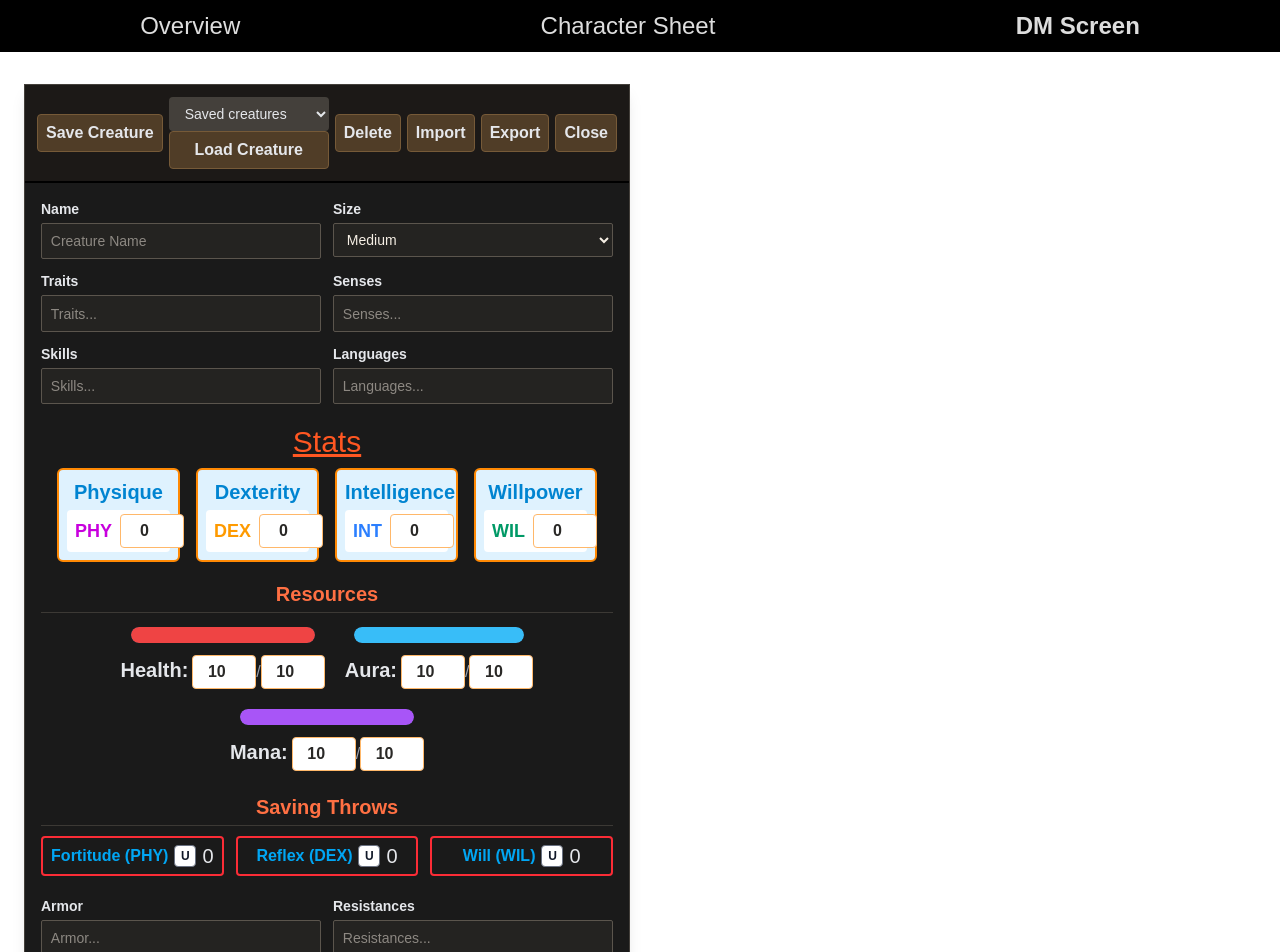
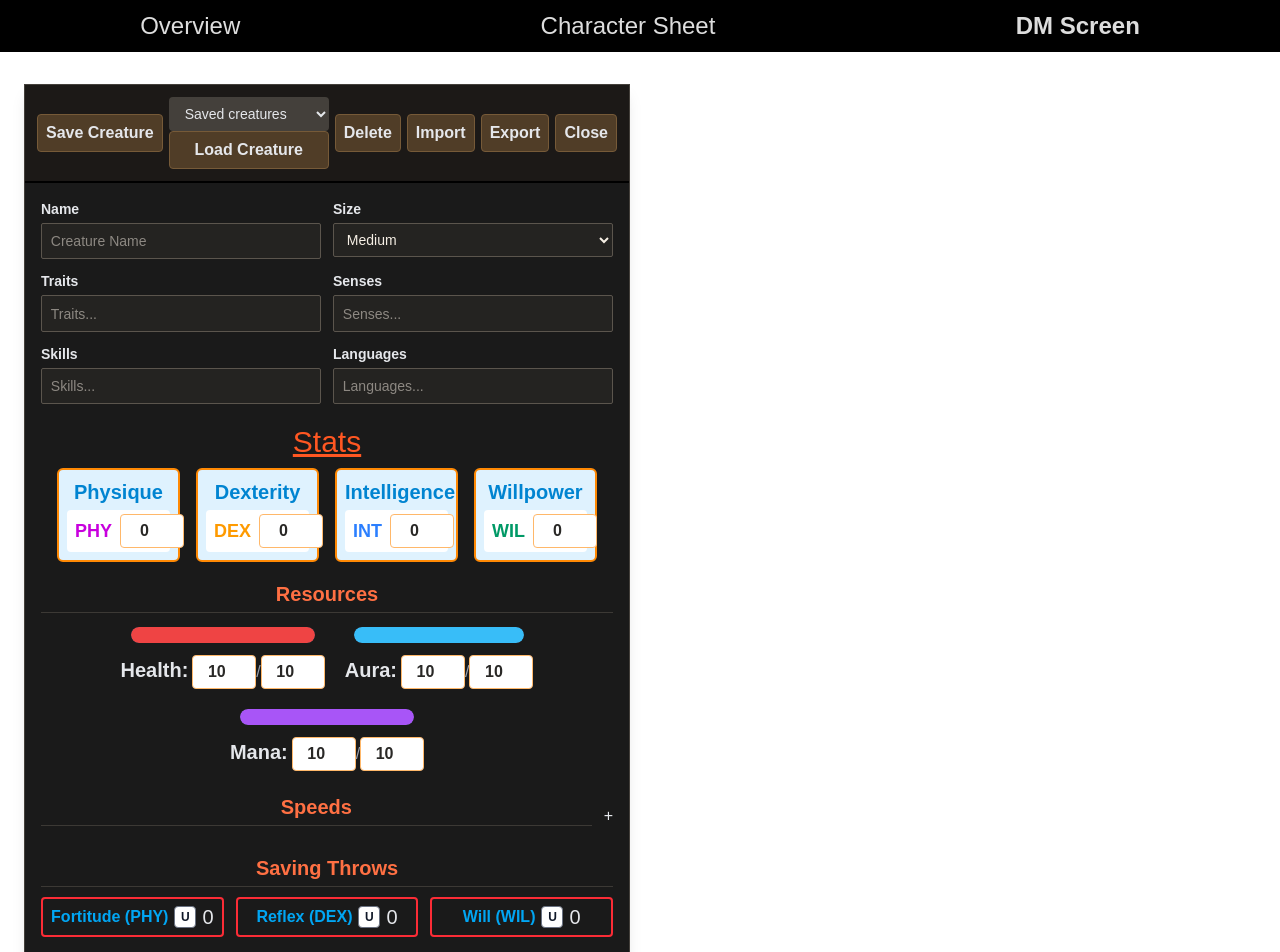
Before and after one commit to Acasez/kastorixv2, a React (Vite) app: page /kastorixv2/DMScreen in a window 1280 px wide. Shown: the top 952 px of the page. Built offline with nearby package versions, Linux system fonts and the light colour scheme.

Commit message:
Basic speed display

```diff
--- a/src/components/DMScreen/CreatureEditor.tsx
+++ b/src/components/DMScreen/CreatureEditor.tsx
@@ -10,6 +10,7 @@ import {
   type ProficiencyTierName,
 } from "../../constants/Proficiency";
 import { CREATURE_SIZES } from "../../constants/CreatureSizes";
+import type { SpeedTypes } from "../../types/SpeedTypes";
 import StatsGrid from "../Buttons/StatsGrid";
 import HealthManaAuraBars from "../Buttons/HealthManaAuraBars";
 import ProficiencyMarker from "../Buttons/ProficiencyMarker";
@@ -17,6 +18,14 @@ import CreatureMeta, { STORAGE_PREFIX } from "./CreatureMeta";
 export type CreatureSize = (typeof CREATURE_SIZES)[number];
 
 const STORAGE_CHANGE_EVENT = "dm-creature-storage-change";
+const SPEED_TYPES: SpeedTypes[] = [
+  "Land",
+  "Swim",
+  "Climb",
+  "Burrow",
+  "Glide",
+  "Fly",
+];
 const textFields = [
   ["traits", "Traits"],
   ["senses", "Senses"],
@@ -24,15 +33,15 @@ const textFields = [
   ["languages", "Languages"],
   ["armor", "Armor"],
   ["resistances", "Resistances"],
-  ["speeds", "Speeds"],
   ["strikes", "Strikes"],
   ["actions", "Actions"],
   ["spells", "Spells"],
   ["passives", "Passives"],
 ] as const;
 
-type CreatureData = Omit<Creature, "savingThrows"> & {
+type CreatureData = Omit<Creature, "savingThrows" | "speeds"> & {
   savingThrows: Record<CreatureSaveKey, ProficiencyTierName | number>;
+  speeds: Creature["speeds"] | string;
 };
 
 function isCreature(value: unknown): value is CreatureData {
@@ -42,6 +51,7 @@ function isCreature(value: unknown): value is CreatureData {
     typeof candidate.name === "string" &&
     typeof candidate.size === "string" &&
     textFields.every(([key]) => typeof candidate[key] === "string") &&
+    isCreatureSpeeds(candidate.speeds) &&
     ["PHY", "DEX", "INT", "WIL"].every(
       (key) =>
         typeof candidate.stats?.[key as keyof Creature["stats"]] === "number",
@@ -59,6 +69,33 @@ function isCreature(value: unknown): value is CreatureData {
   );
 }
 
+function isCreatureSpeeds(value: unknown): value is CreatureData["speeds"] {
+  if (typeof value === "string") return true;
+  if (typeof value !== "object" || value === null) return false;
+  return Object.entries(value).every(
+    ([speed, distance]) =>
+      SPEED_TYPES.includes(speed as SpeedTypes) &&
+      typeof distance === "number" &&
+      Number.isFinite(distance),
+  );
+}
+
+function normalizeSpeeds(
+  speeds: CreatureData["speeds"],
+): Creature["speeds"] {
+  if (typeof speeds !== "string") return speeds;
+
+  const normalized: Creature["speeds"] = {};
+  const pattern = /(Land|Swim|Climb|Burrow|Glide|Fly)\s*:?\s*(\d+)/gi;
+  for (const match of speeds.matchAll(pattern)) {
+    const speed = SPEED_TYPES.find(
+      (candidate) => candidate.toLowerCase() === match[1].toLowerCase(),
+    );
+    if (speed) normalized[speed] = Number(match[2]);
+  }
+  return normalized;
+}
+
 function normalizeCreature(value: CreatureData): Creature {
   const normalizeTier = (
     tier: ProficiencyTierName | number,
@@ -72,6 +109,7 @@ function normalizeCreature(value: CreatureData): Creature {
 
   return {
     ...value,
+    speeds: normalizeSpeeds(value.speeds),
     savingThrows: {
       Fortitude: normalizeTier(value.savingThrows.Fortitude),
       Reflex: normalizeTier(value.savingThrows.Reflex),
@@ -102,6 +140,9 @@ export default function CreatureEditor({ onRemove }: { onRemove: () => void }) {
   const [savedCreatures, setSavedCreatures] = useState(getSavedCreatures);
   const [selectedKey, setSelectedKey] = useState("");
   const importInputRef = useRef<HTMLInputElement>(null);
+  const availableSpeeds = SPEED_TYPES.filter(
+    (speed) => !(speed in creature.speeds),
+  );
 
   useEffect(() => {
     const refreshSavedCreatures = () => setSavedCreatures(getSavedCreatures());
@@ -175,6 +216,26 @@ export default function CreatureEditor({ onRemove }: { onRemove: () => void }) {
     }
   };
 
+  const addSpeed = () => {
+    const speed = availableSpeeds[0];
+    if (!speed) return;
+    updateCreature({ speeds: { ...creature.speeds, [speed]: 0 } });
+  };
+
+  const changeSpeedType = (currentSpeed: SpeedTypes, nextSpeed: SpeedTypes) => {
+    const nextSpeeds = { ...creature.speeds };
+    const distance = nextSpeeds[currentSpeed] ?? 0;
+    delete nextSpeeds[currentSpeed];
+    nextSpeeds[nextSpeed] = distance;
+    updateCreature({ speeds: nextSpeeds });
+  };
+
+  const removeSpeed = (speed: SpeedTypes) => {
+    const nextSpeeds = { ...creature.speeds };
+    delete nextSpeeds[speed];
+    updateCreature({ speeds: nextSpeeds });
+  };
+
   return (
     <section className="w-full max-w-4xl overflow-hidden border border-stone-700 bg-bg-creature text-text-light shadow-lg">
       <CreatureMeta
@@ -245,6 +306,79 @@ export default function CreatureEditor({ onRemove }: { onRemove: () => void }) {
         </section>
 
         <section>
+          <div className="mb-3 flex items-center justify-between">
+            <h2 className="creature-section-title mb-0 flex-1">Speeds</h2>
+            <button
+              className="creature-button ml-3"
+              onClick={addSpeed}
+              disabled={availableSpeeds.length === 0}
+              aria-label="Add speed"
+              title="Add speed"
+            >
+              +
+            </button>
+          </div>
+          <div className="space-y-2">
+            {Object.entries(creature.speeds).map(([speed, distance]) => {
+              const speedType = speed as SpeedTypes;
+              return (
+                <div
+                  className="grid grid-cols-[minmax(0,1fr)_7rem_auto] items-end gap-2"
+                  key={speed}
+                >
+                  <label className="creature-field">
+                    <span>Type</span>
+                    <select
+                      value={speedType}
+                      onChange={(event) =>
+                        changeSpeedType(
+                          speedType,
+                          event.target.value as SpeedTypes,
+                        )
+                      }
+                    >
+                      {SPEED_TYPES.filter(
+                        (candidate) =>
+                          candidate === speedType ||
+                          !(candidate in creature.speeds),
+                      ).map((candidate) => (
+                        <option key={candidate} value={candidate}>
+                          {candidate}
+                        </option>
+                      ))}
+                    </select>
+                  </label>
+                  <label className="creature-field">
+                    <span>Distance</span>
+                    <input
+                      type="number"
+                      min={0}
+                      value={distance}
+                      onChange={(event) =>
+                        updateCreature({
+                          speeds: {
+                            ...creature.speeds,
+                            [speedType]: Math.max(0, Number(event.target.value)),
+                          },
+                        })
+                      }
+                    />
+                  </label>
+                  <button
+                    className="creature-button"
+                    onClick={() => removeSpeed(speedType)}
+                    aria-label={`Remove ${speedType} speed`}
+                    title={`Remove ${speedType} speed`}
+                  >
+                    Remove
+                  </button>
+                </div>
+              );
+            })}
+          </div>
+        </section>
+
+        <section>
           <h2 className="creature-section-title">Saving Throws</h2>
           <div className="grid grid-cols-3 gap-3">
             {(
--- a/src/contexts/CreatureContext.tsx
+++ b/src/contexts/CreatureContext.tsx
@@ -5,6 +5,7 @@ import {
   type SetStateAction,
 } from "react";
 import type { ProficiencyTierName } from "../constants/Proficiency";
+import type { SpeedTypes } from "../types/SpeedTypes";
 
 export type CreatureSaveKey = "Fortitude" | "Reflex" | "Will";
 
@@ -27,7 +28,7 @@ export type Creature = {
   savingThrows: Record<CreatureSaveKey, ProficiencyTierName>;
   armor: string;
   resistances: string;
-  speeds: string;
+  speeds: Partial<Record<SpeedTypes, number>>;
   strikes: string;
   actions: string;
   spells: string;
--- a/src/contexts/CreatureProvider.tsx
+++ b/src/contexts/CreatureProvider.tsx
@@ -19,7 +19,7 @@ const defaultCreature: Creature = {
   },
   armor: "",
   resistances: "",
-  speeds: "",
+  speeds: {},
   strikes: "",
   actions: "",
   spells: "",
```
